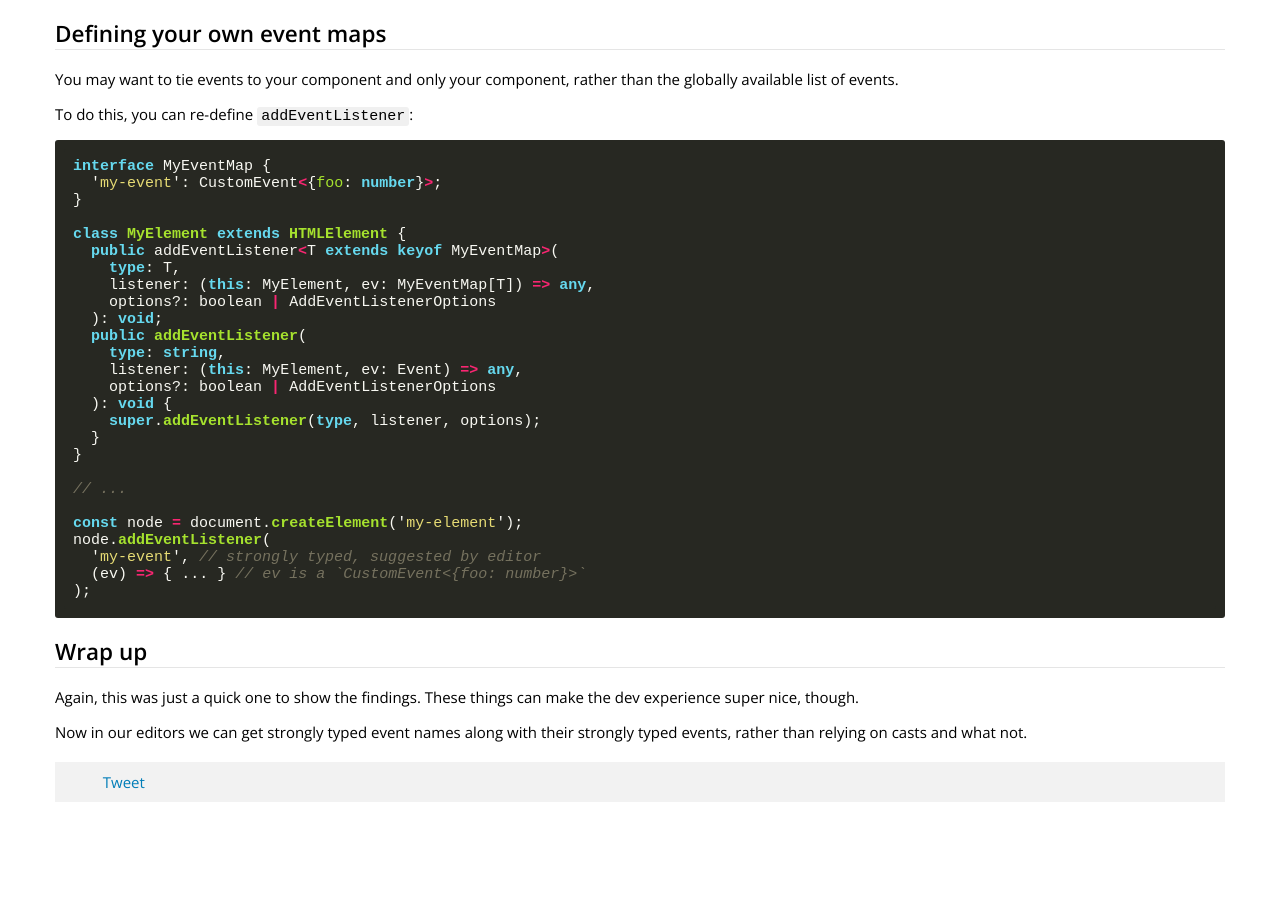
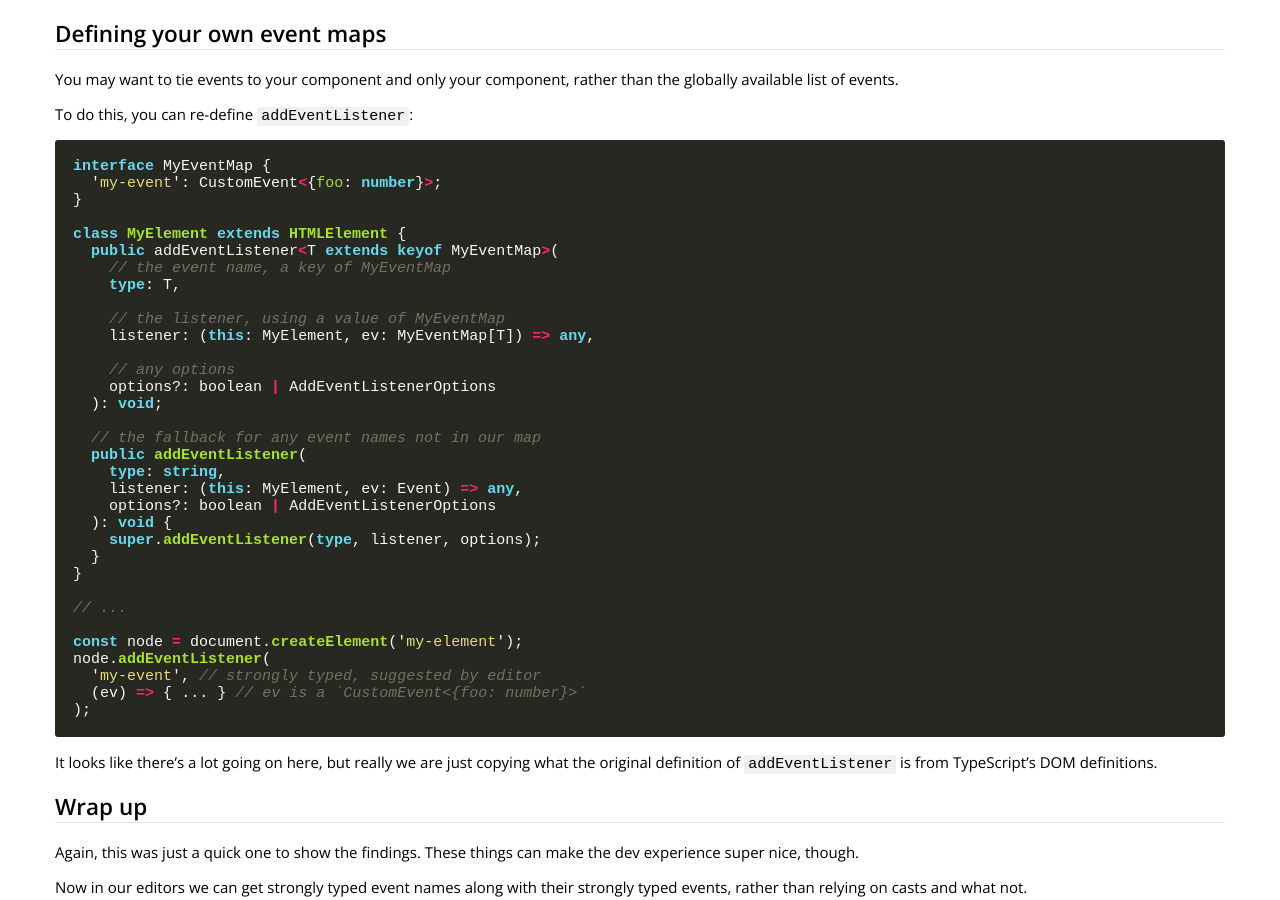
Before and after one commit to 43081j/43081j.github.io, a Jekyll site: the page built from _posts/2020-11-07-typed-events-in-typescript.md, in a window 1280 px wide and 900 px high, scrolled down 1851 px. Built offline with Jekyll 4.4.1, drawn with Linux system fonts in a browser that asks for light colours; nearby versions of some CDN libraries; comment, search, counter and statistics services are not loaded; before the commit the page ends 2683 px from its top, so only the background shows below that.

Commit message:
add some comments

````diff
--- a/_posts/2020-11-07-typed-events-in-typescript.md
+++ b/_posts/2020-11-07-typed-events-in-typescript.md
@@ -115,10 +115,17 @@ interface MyEventMap {
 
 class MyElement extends HTMLElement {
   public addEventListener<T extends keyof MyEventMap>(
+    // the event name, a key of MyEventMap
     type: T,
+
+    // the listener, using a value of MyEventMap
     listener: (this: MyElement, ev: MyEventMap[T]) => any,
+
+    // any options
     options?: boolean | AddEventListenerOptions
   ): void;
+
+  // the fallback for any event names not in our map
   public addEventListener(
     type: string,
     listener: (this: MyElement, ev: Event) => any,
@@ -137,6 +144,10 @@ node.addEventListener(
 );
 ```
 
+It looks like there's a lot going on here, but really we are just copying
+what the original definition of `addEventListener` is from TypeScript's
+DOM definitions.
+
 ## Wrap up
 
 Again, this was just a quick one to show the findings. These things can
````
